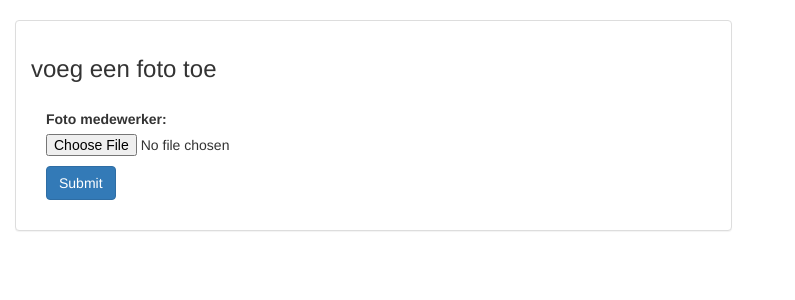
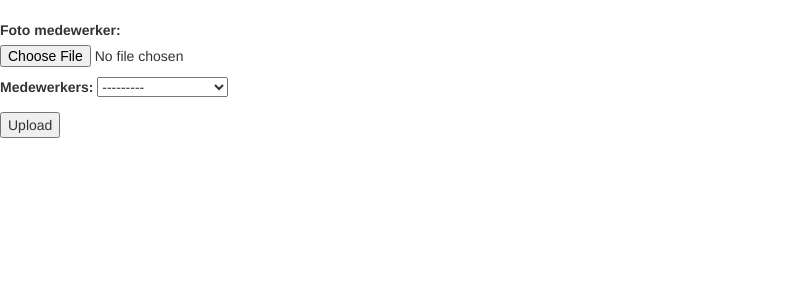
Before and after one commit to Yourixf/mars-systeem, a Django app: page /foto/toevoegen/1 in a window 1280 px wide. Shown: the part 52-352 px from the top of the page, without its empty margins (0-795 px from the left). Run offline with Django 3.2, Linux system fonts and the light colour scheme; data comes from the database, SQL or seed files in the repository; some libraries are stand-ins or nearby versions.

Commit message:
bijgewerkt 11

```diff
--- a/mysite/urls.py
+++ b/mysite/urls.py
@@ -27,8 +27,7 @@ urlpatterns = [
 #zoekt naar de admin page
     path(r'admin/', admin.site.urls),
 
-    path('foto/toevoegen/<str:pk>', views.Medewerker_foto.as_view(), name='medewerker-foto'),
-
+    path('foto/toevoegen/<str:pk>', views.Medewerker_foto, name='medewerker-foto'),
 
 
 ]
--- a/project1/admin.py
+++ b/project1/admin.py
@@ -1,9 +1,10 @@
 from django.contrib import admin
 
-from .models import Medewerkers, Contracten, Leaseautos, Certificaten, Opmerkingen
+from .models import Medewerkers, Contracten, Leaseautos, Certificaten, Opmerkingen, Foto
 
 admin.site.register(Medewerkers)
 admin.site.register(Contracten)
 admin.site.register(Leaseautos)
 admin.site.register(Certificaten)
 admin.site.register(Opmerkingen)
+admin.site.register(Foto)
--- a/project1/forms.py
+++ b/project1/forms.py
@@ -1,7 +1,7 @@
 from django.contrib.auth.forms import UserCreationForm
 from django.contrib.auth.models import User
 from django.forms import ModelForm, Textarea
-from .models import Opmerkingen, Medewerkers
+from .models import Foto
 from django import forms
 
 
@@ -12,5 +12,5 @@ class CreateUserForm(UserCreationForm):
 
 class FotoForm(forms.ModelForm):
     class Meta:
-        model = Medewerkers
-        fields = ['foto_medewerker']
+        model = Foto
+        fields = ['foto_medewerker', 'medewerkers']
--- a/project1/models.py
+++ b/project1/models.py
@@ -21,13 +21,23 @@ class Medewerkers(models.Model):
     godsdienst = models.CharField(max_length=50)
     burgerlijkse_staat = models.CharField(max_length=100)
     geboorte_datum = models.DateField(null=True)
-    foto_medewerker = models.FileField()
 
     def get_absolut_url(self):
         return reverse('project1:detail', kwargs={'pk': self.pk})
 
     def __str__(self):
         return self.voornaam + " " + self.tussenvoegsel + " " + self.achternaam
+
+
+class Foto(models.Model):
+    medewerkers = models.ForeignKey(Medewerkers, on_delete=models.CASCADE)
+    foto_medewerker = models.ImageField(upload_to='media')
+
+    class Meta:
+        pass
+
+def get_absolute_url():
+    return '/medewerkers/'
 
 
 class Leaseautos(models.Model):
--- a/project1/templates/project1/form_tamplate.html
+++ /dev/null
@@ -1,22 +0,0 @@
-
-{% for field in form %}
-    <div class="form-group">
-        <div class="col-sm-offset-2 col-sm-10">
-            <span class="text-danger small">{{ field.errors }}</span>
-        </div>
-{#        <label class="control-label col-sm-2" for="foto_medewerkers"> {{ field.label_tag }}</label>#}
-        <div class="col-sm-10"></div>
-    </div>
-{% endfor %}
-
-{% for field in form %}
-<div class="container">
-    <form method="POST">
-      <fieldset>
-        {% csrf_token %}
-        {{ form.as_p }}
-        <button type="submit" class="btn btn-primary">Submit</button>
-      </fieldset>
-    </form>
-</div>
-{% endfor %}
--- a/project1/templates/project1/foto.medewerker.form.html
+++ b/project1/templates/project1/foto.medewerker.form.html
@@ -2,19 +2,14 @@
 {% block title %}Voeg een foto toe aan de medewerker{% endblock %}
 
 {% block body %}
-<div class="col-md-12 col-md-7">
-    <div class="panel panel-default">
-        <div class="panel-body">
-            <h3>voeg een foto toe</h3>
-            <form class="form-horizontal" action="" method="post" enctype="multipart/form-data">
-                {% csrf_token %}
-                {% include 'project1/form_tamplate.html' %}
-                <div class="form-group">
-                    <div class="col-md-offset-2 col-sm-10">
-                    </div>
-                </div>
-            </form>
-        </div>
-    </div>
-</div>
+<form method="post" enctype="multipart/form-data">
+  {% csrf_token %}
+   {{ form.as_p }}
+  <button type="submit">Upload</button>
+</form>
+
+{% if img_obj %}
+  <h3>Succesfully uploaded for: {{ img_obj.medewerkers }}</h3>
+{#  <img src="{{ img_obj.foto_medewerker.url}}" alt="connect" style="max-height:300px">#}
+{% endif %}
 {% endblock %}
--- a/project1/templates/project1/medewerkers.html
+++ b/project1/templates/project1/medewerkers.html
@@ -32,11 +32,7 @@
                 <div class="col-sm-4 col-lg-2">
                     <div class="thumbnail">
                             <a href="{% url 'details' medewerkers.id %}">
-                                {% if medewerkers.foto_medewerker %}
-                            <img src="{{ medewerkers.foto_medewerker.url }}" class="img-responsive">
-                                {% else %}
-                            <h3>No image to display</h3>
-                        {% endif %}
+                            <img src="{{ mysite.media.media.img_obj.foto_medewerker.url}}" />
                             </a>
                             <div class="caption">
                             <h2>{{ medewerkers.voornaam}}</h2>
--- a/project1/views.py
+++ b/project1/views.py
@@ -6,7 +6,7 @@ from .forms import FotoForm
 from . import forms
 from django.views.generic.edit import CreateView
 # Create your views here.
-from .models import Medewerkers, Leaseautos, Contracten, Certificaten, Opmerkingen
+from .models import Medewerkers, Leaseautos, Contracten, Certificaten, Opmerkingen, Foto
 from django.core.files.storage import FileSystemStorage
 
 IMAGE_FILE_TYPES = ['png', 'jpg', 'jpeg']
@@ -61,6 +61,7 @@ def MedewerkersPage(request):
     return render(request, 'project1/medewerkers.html', {'medewerkers': medewerkers})
 
 
+
 @login_required(login_url='login')
 def Detail(request, pk):
     medewerkers = Medewerkers.objects.get(id=pk)
@@ -95,42 +96,24 @@ def Contractendetail(request, pk):
     context = {'contracten': contracten, 'certificaten': certificaten, }
     return render(request, 'project1/contracten.detail.html', context, )
 
-# def Foto_medewerker(request):
-#     form = FotoForm(request.POST or None, request.FILES or None)
-#     if form.is_valid():
-#         foto = form.save(commit=False)
-#         foto.user = request.user
-#         medewerkers.foto_medewerker = request.FILES['foto_medewerker']
-#         file_type = Medewerkers.foto_medewerker.url.split('.')[-1]
-#         file_type = file_type.lower()
-#         if file_type not in IMAGE_FILE_TYPES:
-#             context = {
-#                 'foto': foto,
-#                 'form': form,
-#                 'error_message': 'Image file must be PNG, JPG, or JPEG',
-#             }
-#             return render(request, 'project1/detail.html', context)
-#         foto.save()
-#         return render(request, 'project1/detail.html', {'foto': foto})
 
-class Medewerker_foto(CreateView):
-    model = Medewerkers
-    fields = ['foto_medewerker']
-    template_name = 'project1/foto.medewerker.form.html'
-# def Foto_medewerker(request):
-#     form = FotoForm(request.POST or None, request.FILES or None)
-#     if form.is_valid():
-#         foto = form.save(commit=False)
-#         foto.user = request.user
-#         medewerkers.foto_medewerker = request.FILES['foto_medewerker']
-#         file_type = Medewerkers.foto_medewerker.url.split('.')[-1]
-#         file_type = file_type.lower()
-#         if file_type not in IMAGE_FILE_TYPES:
-#             context = {
-#                 'foto': foto,
-#                 'form': form,
-#                 'error_message': 'Image file must be PNG, JPG, or JPEG',
-#             }
-#             return render(request, 'project1/detail.html', context)
-#         foto.save()
-#         return render(request, 'project1/detail.html', {'foto': foto})
+# class Medewerker_foto(CreateView):
+#     model = Medewerkers
+#     fields = ['foto_medewerker']
+#     template_name = 'project1/foto.medewerker.form.html'
+
+
+def Medewerker_foto(request, pk):
+    """Process images uploaded by users"""
+    medewerker = Medewerkers.objects.get(id=pk)
+    medewerker.save()
+    if request.method == 'POST':
+        form = FotoForm(request.POST, request.FILES)
+        if form.is_valid():
+            form.save()
+            # Get the current instance object to display in the template
+            img_obj = form.instance
+            return render(request, 'project1/foto.medewerker.form.html', {'form': form, 'img_obj': img_obj})
+    else:
+        form = FotoForm()
+    return render(request, 'project1/foto.medewerker.form.html', {'form': form})
```
Also changed, not shown: db.sqlite3, project1/templates/project1/add_comment_to_medewerkers.html (deleted).
